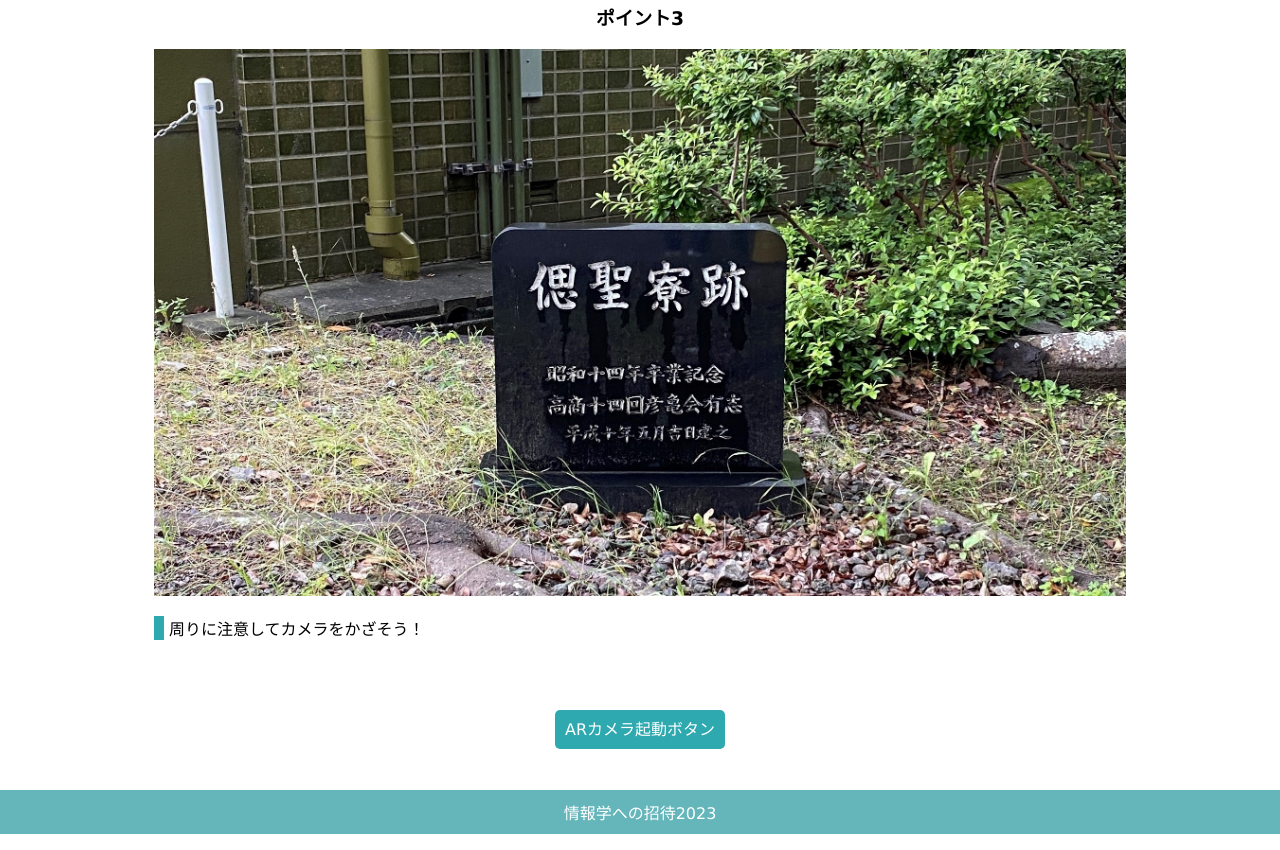
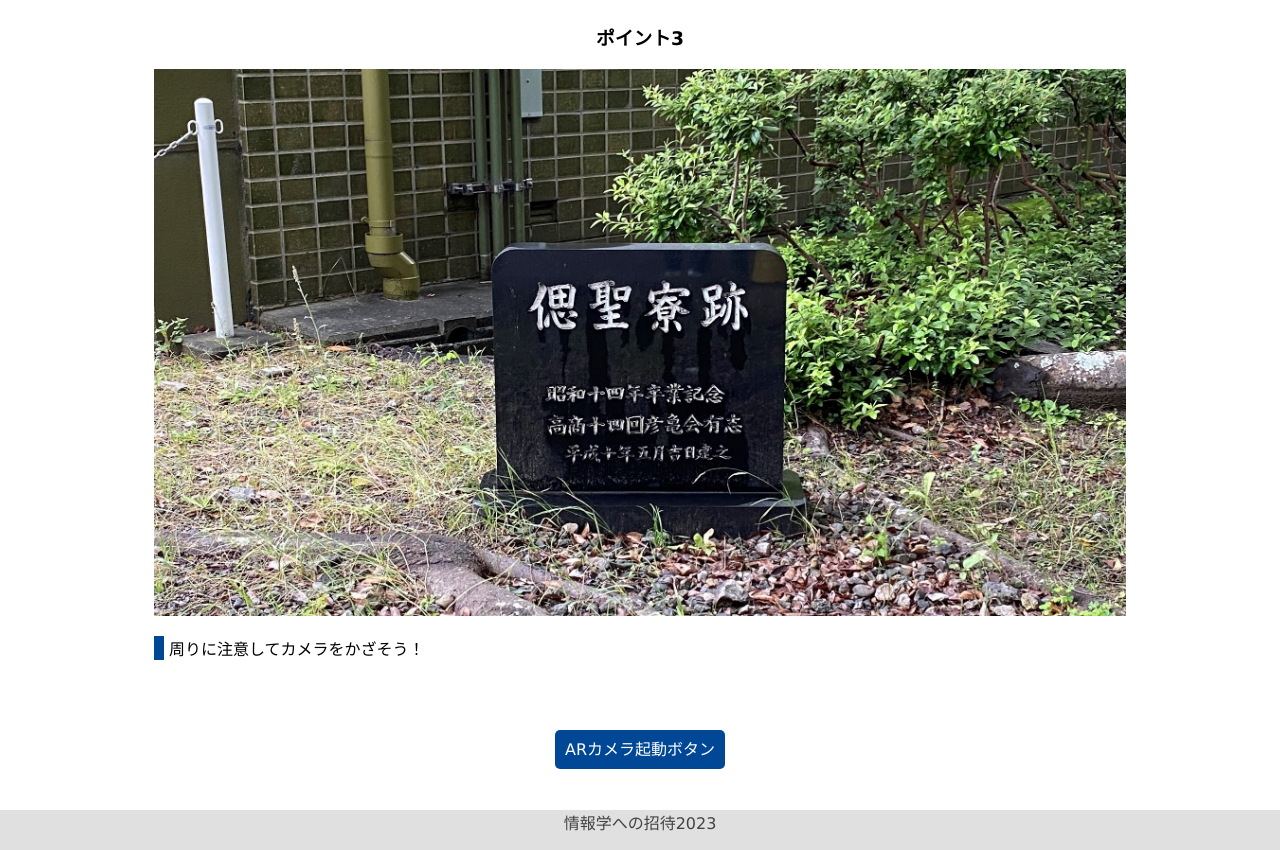
Before and after one commit to jouhou2023/jouhou, a plain HTML site: page index.html in a window 1280 px wide. Shown: the part 1483-2333 px from the top of the page. Drawn offline with Linux system fonts and the light colour scheme.

Commit message:
Update stylesheet.css

```diff
--- a/stylesheet.css
+++ b/stylesheet.css
@@ -26,8 +26,9 @@ header {
     grid-row-start: header;
     grid-row-end: main;
     text-align: center;
-    background: #2da9af;
-    color: white;
+    background: white;
+    color: #004896;
+    border: double 10px #004896;
 }
 
 /* メイン */
@@ -57,7 +58,7 @@ img {
 
 .contents p {
     padding-left: 5px;
-    border-left: solid 10px #2da9af;
+    border-left: solid 10px #004896;
 }
 
 .link {
@@ -67,7 +68,7 @@ img {
 
 .camera {
     border-radius: 5px;
-    background-color: #2da9af;
+    background-color: #004896;
     padding: 10px;
     text-decoration: none;
     color: white;
@@ -80,7 +81,7 @@ footer {
     grid-row-start: footer;
     grid-row-end: bottom;
     text-align: center;
-    background: #64b6ba;
-    color: white;
-    padding: 10px 0;
+    height: 40px;
+    background: rgb(224, 224, 224);
+    color: rgb(67, 67, 67);
 }
```
